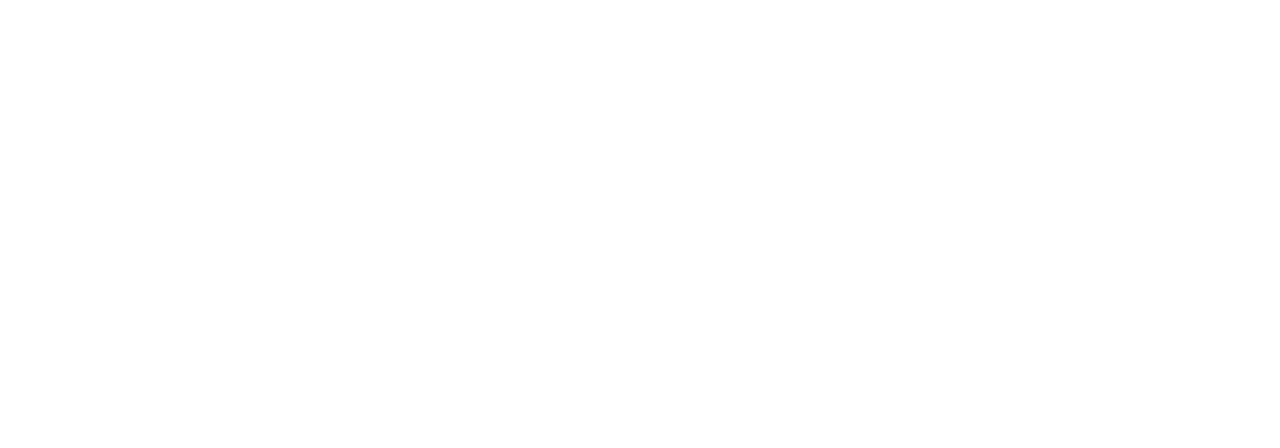
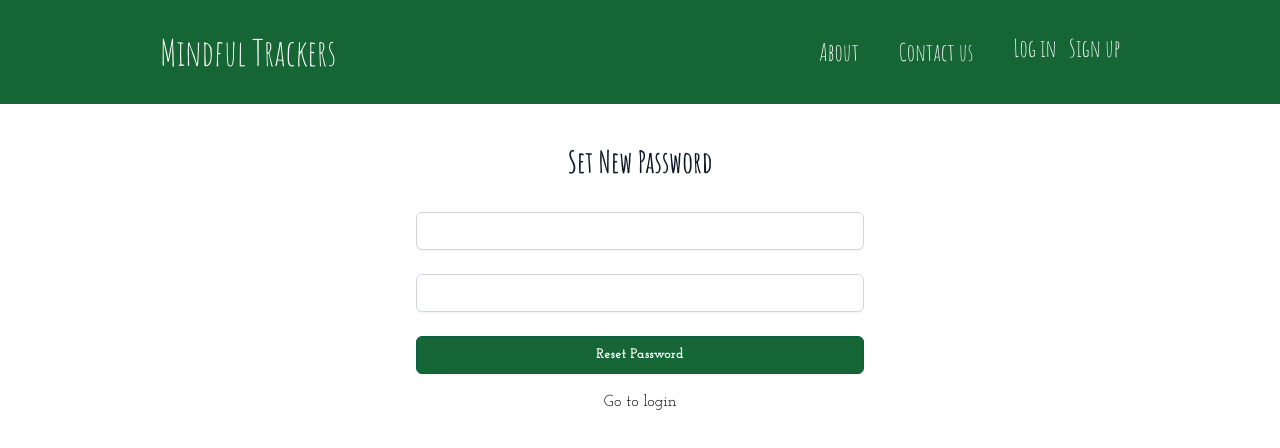
Before and after one commit to Homa212/Bullet-journal, a React (Vite) app in the folder MindfulTracks/: page /ResetConfirmationPage in a window 1280 px wide. Before the commit this address had no page. Shown: the top 448 px of the page. Built offline with nearby package versions, Linux system fonts and the light colour scheme.

Commit message:
Reset password designe and routing

```diff
--- a/MindfulTracks/src/App.jsx
+++ b/MindfulTracks/src/App.jsx
@@ -2,6 +2,8 @@
 // import LandingPage from "./Pages/LandingPage";
 import RegisterPage from "./Pages/RegisterPage";
 import LoginPage from "./Pages/LoginPage";
+import PasswordResetPage from "./Pages/PasswordResetPage";
+import ResetConfirmationPage from "./Pages/ResetConfirmationPage";
 
 import Dashboard from "./Pages/Dashboard";
 import MyPageLayout from "./Pages/MyPageLayout";
@@ -14,6 +16,7 @@
 
 import {BrowserRouter, Routes, Route} from 'react-router-dom';
 
+
 function App() {
 
   return (
@@ -22,6 +25,8 @@
         <Route path="/" element={<Layout/>}>
           <Route path='/LoginPage' element={<LoginPage/>}></Route>
           <Route path='/RegisterPage' element={<RegisterPage/>}></Route>
+          <Route path='/PasswordResetPage' element={<PasswordResetPage/>}></Route>
+          <Route path='/ResetConfirmationPage' element={<ResetConfirmationPage/>}></Route>
         </Route>
         <Route path="/" element={<MyPageLayout/>}>
           <Route path='/Dashboard' element={<Dashboard/>}></Route>
--- /dev/null
+++ b/MindfulTracks/src/Pages/PasswordResetPage.jsx
@@ -0,0 +1,27 @@
+import React from "react";
+import { Link } from "react-router-dom";
+import PasswordReset from "../components/PasswordReset"; // Adjust the path as necessary
+
+function PasswordResetPage() {
+  return (
+    <div className="min-w-xl">
+      <div className="mt-10">
+        <div className="sm:mx-auto sm:w-full sm:max-w-md">
+          <h2 className="mt-6 text-3xl font-extrabold text-center text-gray-900 font-amatic">
+            Password Reset
+          </h2>
+          <div className="flex justify-center max-w-md">
+            <PasswordReset/>
+          </div>
+            <div className="flex justify-center font-josefin">
+              <Link to="/Loginpage" className="py-4 hover:underline">
+                Go to login
+              </Link>
+            </div>
+        </div>
+      </div>
+    </div>
+  );
+}
+
+export default PasswordResetPage;
--- /dev/null
+++ b/MindfulTracks/src/Pages/ResetConfirmationPage.jsx
@@ -0,0 +1,100 @@
+import React, { useState } from "react";
+import { Link} from "react-router-dom";
+import LogIn from "../components/LogIn";
+
+function ResetConfirmationPage() {
+  // TODO GET THE URL PARAM
+
+  const [password, setPassword] = useState("");
+  const [confirmPassword, setConfirmPassword] = useState("");
+  const [error, setError] = useState("");
+  const [successMessage, setSuccessMessage] = useState("");
+  const [isLoading, setIsLoading] = useState(false);
+
+  const handleSubmit = async (event) => {
+    event.preventDefault();
+
+    // TODO validate token exists
+
+    if (password !== confirmPassword) {
+      setError("Passwords do not match.");
+      return;
+    }
+    // TODO PERFORM FETCH
+  };
+
+  return (
+    <div className="min-w-xl">
+      {successMessage ? (
+        <>
+          <h2 className="mt-6 text-3xl font-extrabold text-center text-gray-900">
+            Logga in
+          </h2>
+          <div className="mt-2 text-center text-black">
+            {successMessage}
+          </div>
+          <LogIn/>
+        </>
+      ) : (
+        <div className="mt-10">
+          <div className="sm:mx-auto sm:w-full sm:max-w-md">
+            <h2 className="mt-6 text-3xl font-extrabold text-center font-amatic text-gray-900">
+              Set New Password
+            </h2>
+            <form onSubmit={handleSubmit} className="mt-8 space-y-6">
+              <div>
+                <label htmlFor="password" className="sr-only">
+                  New Password
+                </label>
+                <input
+                  id="password"
+                  name="password"
+                  type="password"
+                  required
+                  className="block w-full px-3 py-2 placeholder-white border bg-transparent border-gray-300 rounded-md shadow-sm appearance-none focus:outline-none focus:ring-emerald-600 focus:border-emerald-800 sm:text-sm"
+                  placeholder="New password"
+                  value={password}
+                  onChange={(e) => setPassword(e.target.value)}
+                />
+              </div>
+              <div>
+                <label htmlFor="confirm-password" className="sr-only">
+                  Confirm Password
+                </label>
+                <input
+                  id="confirm-password"
+                  name="confirmPassword"
+                  type="password"
+                  required
+                  className="block w-full px-3 py-2 placeholder-white border bg-transparent border-gray-300 rounded-md shadow-sm appearance-none focus:outline-none focus:ring-emerald-600 focus:border-emerald-800 sm:text-sm"
+                  placeholder="Confirm new password"
+                  value={confirmPassword}
+                  onChange={(e) => setConfirmPassword(e.target.value)}
+                />
+              </div>
+              <div>
+                <button
+                  type="submit"
+                  className="flex justify-center w-full px-4 py-2 text-sm font-bold text-white border font-josefin bg-green-800 border-emerald-800 rounded-md shadow-sm focus:outline-none focus:ring-2 focus:ring-offset-2 focus:ring-emerald-800 transition-transform  hover:scale-110 hover:bg-green-800 "
+                  disabled={isLoading}
+                >
+                  {isLoading ? "Resetting..." : "Reset Password"}
+                </button>
+              </div>
+              {error && (
+                <div className="mt-2 text-center text-black">{error}</div>
+              )}
+            </form>
+            <div className="flex justify-center">
+              <Link to="/LoginPage" className="py-4 hover:underline font-josefin">
+                Go to login
+              </Link>
+            </div>
+          </div>
+        </div>
+      )}
+    </div>
+  );
+}
+
+export default ResetConfirmationPage;
--- a/MindfulTracks/src/components/CreateAccount.jsx
+++ b/MindfulTracks/src/components/CreateAccount.jsx
@@ -1,7 +1,7 @@
 import { useState } from "react";
-import { useNavigate } from "react-router-dom";
+import { Link, useNavigate } from "react-router-dom";
 
-export default function EmailCreateAccount() {
+export default function CreateAccount() {
 let navigate = useNavigate();
 
   const [email, setEmail] = useState("");
@@ -265,7 +265,12 @@
                     <span>or</span>
                     <hr class="border-t-1 border-gray-400 " />
                   </div>
-
+                <Link
+                  to="/LoginPage"
+                  type="submit"
+                  className=" mt-3 flex justify-center w-full px-4 py-2 text-sm font-bold text-black border font-josefin border-emerald-800 rounded-md shadow-sm focus:outline-none focus:ring-2 focus:ring-offset-2 focus:ring-emerald-800 transition-transform  hover:scale-110"
+                >Log in
+                </Link>
               </div>
             </form>
           </div>
--- a/MindfulTracks/src/components/LogIn.jsx
+++ b/MindfulTracks/src/components/LogIn.jsx
@@ -1,5 +1,4 @@
 import { useState } from "react";
-// import { Link } from "react-router-dom";
 import { Link, useNavigate } from "react-router-dom";
 import useAuthStore from "../stores/store";
 
@@ -130,6 +129,14 @@
               {/* Display server-side errors */}
             </div>
             <div>
+            <div>
+              <Link
+              to="/PasswordResetPage"
+              type="submit"
+              className=" -mt-4 mb-4 font-semibold hover:underline">
+              Forgot your password?
+              </Link>
+            </div>
               <button
                 type="submit"
                 className="flex justify-center w-full px-4 py-2 text-sm font-bold text-white border font-josefin bg-green-800 border-emerald-800 rounded-md shadow-sm focus:outline-none focus:ring-2 focus:ring-offset-2 focus:ring-emerald-800 transition-transform  hover:scale-110 hover:bg-green-800  "
--- /dev/null
+++ b/MindfulTracks/src/components/PasswordReset.jsx
@@ -0,0 +1,65 @@
+import React, { useState } from "react";
+
+const PasswordReset = () => {
+  const [email, setEmail] = useState("");
+  const [error, setError] = useState(""); // State to hold validation error message
+  const [success, setSuccess] = useState(""); // State to hold success message
+
+  const validateEmail = (email) => {
+    const regex = /^[^\s@]+@[^\s@]+\.[^\s@]+$/; // Simple email validation regex
+    return regex.test(email);
+  };
+
+  const handleSubmit = async (event) => {
+    event.preventDefault();
+
+    // Validate email before proceeding
+    if (!validateEmail(email)) {
+      setError("Please enter a valid email address."); // Set an error message
+      return; // Prevent form submission
+    }
+
+    // Reset error state if email passes validation
+    setError("");
+
+    // TODO ADD FETCH LOGIC HERE
+  };
+
+  return (
+    <form className="mt-8 space-y-6" onSubmit={handleSubmit} noValidate>
+      <div className="font font-josefin">
+        <label htmlFor="email" className="sr-only">
+          Email address
+        </label>
+        <input
+          id="email"
+          name="email"
+          type="email"
+          autoComplete="email"
+          required
+          className="relative block w-full px-3 py-2 text-gray-900 mb-2 placeholder-gray-500 border border-gray-300 rounded-md appearance-none focus:outline-none focus:ring-emerald-800 focus:border-emerald-800 focus:z-10 sm:text-sm"
+          placeholder="Email address"
+          value={email}
+          onChange={(e) => setEmail(e.target.value)}
+        />
+        {error && <p className="text-xs italic text-black">{error}</p>}{" "}
+        {/* Display validation error */}
+      </div>
+      <div>
+        <button
+          type="submit"
+          className="flex justify-center w-full px-4 py-2 text-sm font-bold text-white border font-josefin bg-green-800 border-emerald-800 rounded-md shadow-sm focus:outline-none focus:ring-2 focus:ring-offset-2 focus:ring-emerald-800 transition-transform  hover:scale-110 hover:bg-green-800 "
+        >
+          Send Reset Link
+        </button>
+      </div>
+      {success && (
+        <div>
+          <p className="text-sm italic text-green-500">{success}</p>
+        </div>
+      )}{" "}
+    </form>
+  );
+};
+
+export default PasswordReset;
```
